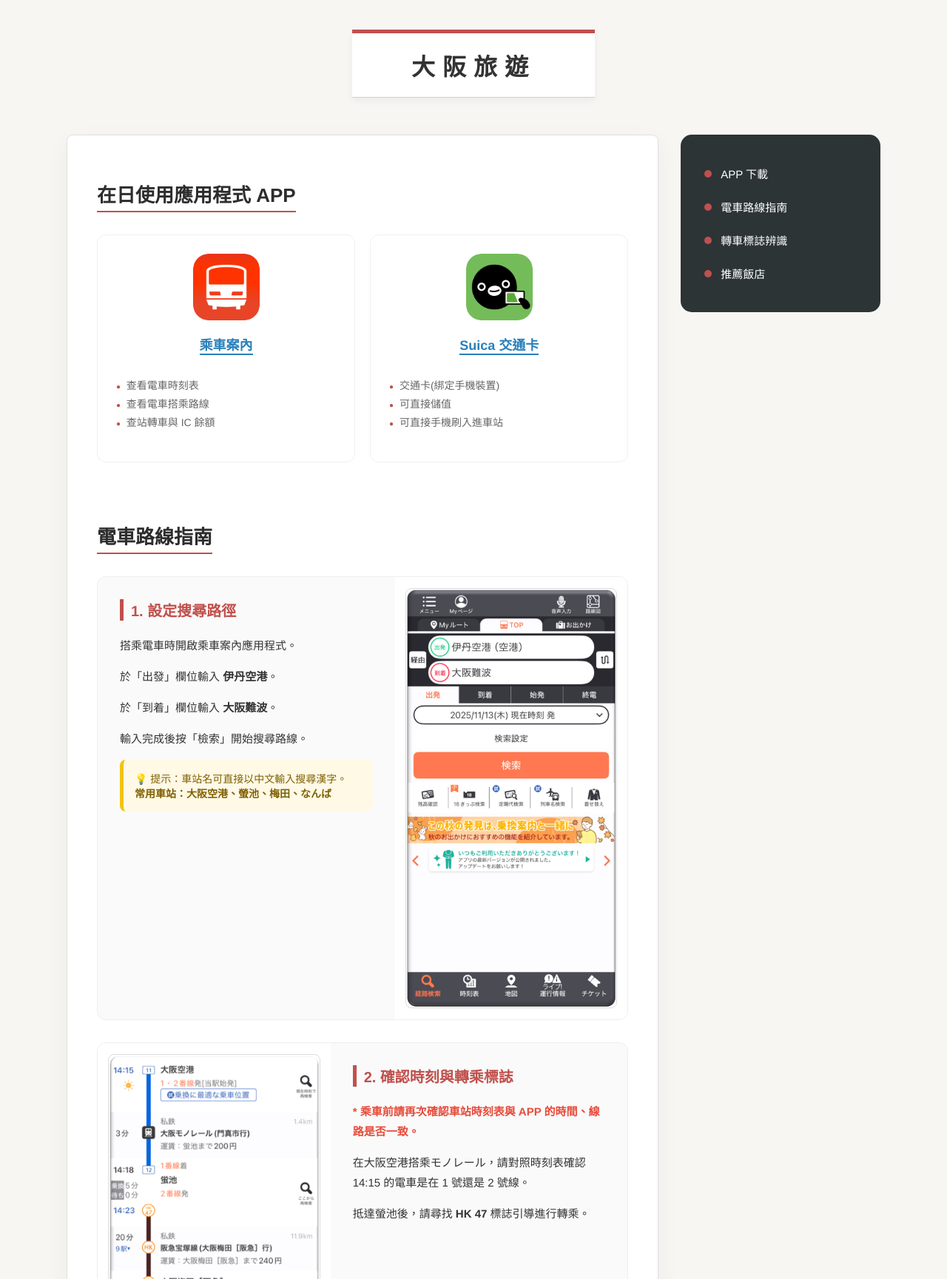
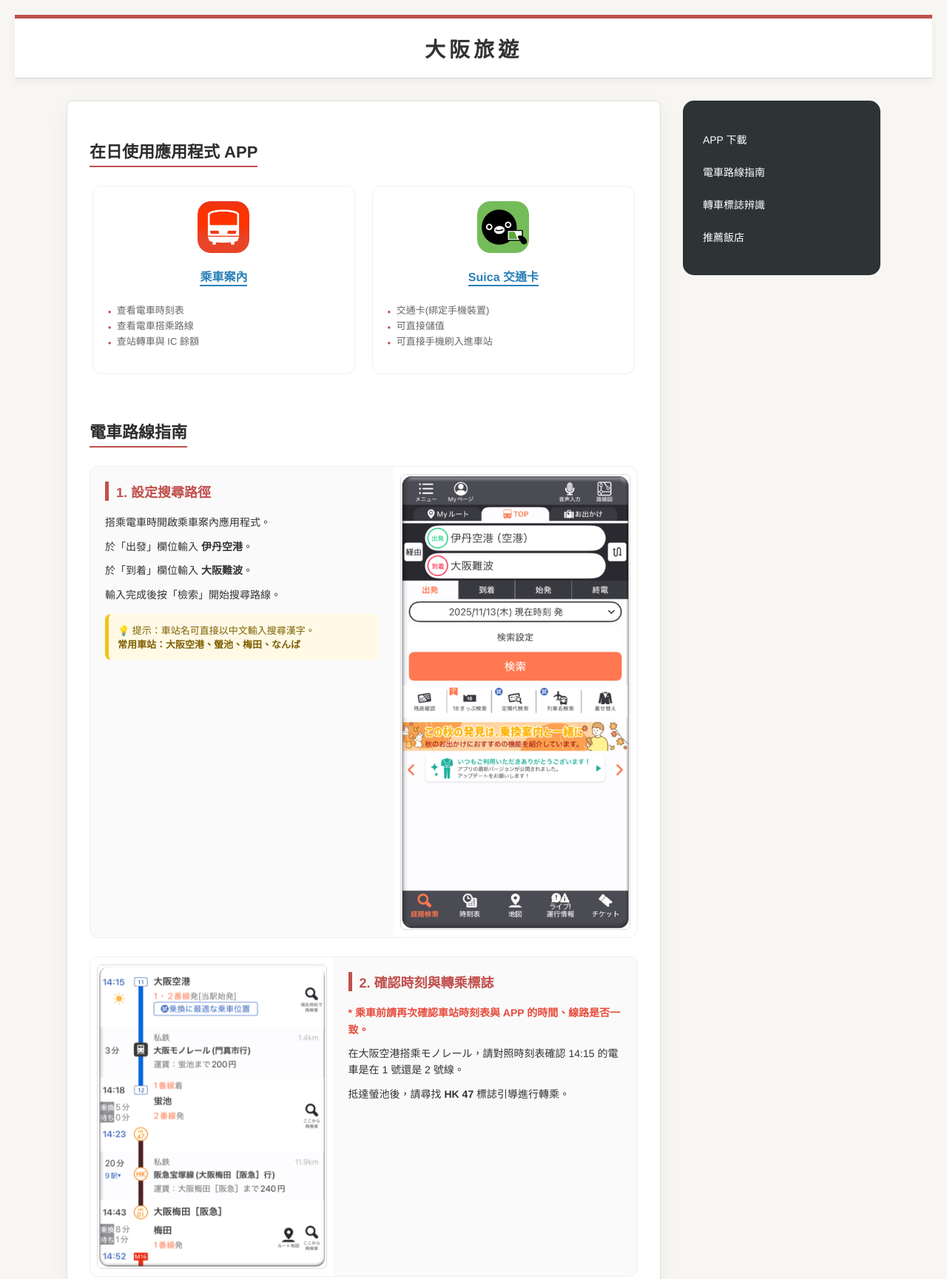
Before and after one commit to ChengHan16/Wu-website, a plain HTML site: page index.html in a window 1280 px wide. Shown: the top 1729 px of the page at 74% size. Drawn offline with Linux system fonts and the light colour scheme.

Commit message:
Update index.html

```diff
--- a/index.html
+++ b/index.html
@@ -2,7 +2,7 @@
 <html lang="zh-Hant">
 <head>
     <meta charset="UTF-8">
-    <meta name="viewport" content="width=device-width, initial-scale=1.0">
+    <meta name="viewport" content="width=device-width, initial-scale=1.0, maximum-scale=1.0, user-scalable=no">
     <title>大阪旅遊 - 交通與住宿指南</title>
     <style>
         /* 日式極簡風格設定 */
@@ -15,7 +15,7 @@
             display: flex;
             flex-direction: column;
             align-items: center;
-            padding: 40px 20px;
+            padding: 20px; /* 手機版縮小內距 */
         }
 
         /* 頂部大標題 */
@@ -23,13 +23,15 @@
             background-color: #fff;
             border-top: 5px solid #c0504d; /* 日本紅 */
             border-bottom: 1px solid #d1d1d1;
-            padding: 20px 80px;
-            font-size: 32px;
+            padding: 20px 40px; /* 優化手機內距 */
+            font-size: 28px; /* 手機縮小字體 */
             font-weight: 700;
-            margin-bottom: 50px;
-            letter-spacing: 10px;
+            margin-bottom: 30px;
+            letter-spacing: 5px; /* 手機縮小間距 */
             box-shadow: 0 4px 10px rgba(0,0,0,0.05);
             text-align: center;
+            width: 100%;
+            box-sizing: border-box;
         }
 
         .container {
@@ -42,20 +44,21 @@
         /* 左側主內容區 */
         .content-box {
             background: #ffffff;
-            padding: 40px;
+            padding: 30px; /* 優化手機內距 */
             flex: 2.5;
             border-radius: 8px;
             box-shadow: 0 10px 30px rgba(0, 0, 0, 0.05);
             border: 1px solid #e0e0e0;
+            overflow: hidden; /* 防止內容溢出 */
         }
 
-        .section-anchor { padding-top: 20px; margin-bottom: 60px; }
+        .section-anchor { padding-top: 20px; margin-bottom: 40px; }
 
         .content-title {
             color: #2d2d2d;
-            font-size: 26px;
+            font-size: 22px;
             font-weight: 700;
-            margin-bottom: 30px;
+            margin-bottom: 25px;
             border-bottom: 2px solid #c0504d;
             display: inline-block;
             padding-bottom: 5px;
@@ -65,65 +68,67 @@
         .apps-grid {
             display: flex;
             justify-content: space-around;
-            gap: 20px;
+            gap: 15px;
         }
         .app-item {
             width: 48%;
             background: #fff;
-            padding: 25px;
+            padding: 20px;
             border-radius: 12px;
             border: 1px solid #f0f0f0;
             text-align: center;
             transition: transform 0.3s;
+            box-sizing: border-box;
         }
         .app-item:hover { transform: translateY(-5px); box-shadow: 0 5px 15px rgba(0,0,0,0.08); }
-        .app-icon { width: 90px; height: 90px; border-radius: 20px; margin-bottom: 15px; }
-        .app-name { font-size: 18px; font-weight: bold; color: #2980b9; margin-bottom: 15px; display: inline-block; border-bottom: 2px solid #2980b9; }
-        .app-features { text-align: left; list-style: none; padding: 0; font-size: 14px; color: #666; line-height: 1.8; }
-        .app-features li::before { content: "● "; color: #c0504d; font-size: 10px; margin-right: 5px; }
+        .app-icon { width: 70px; height: 70px; border-radius: 18px; margin-bottom: 15px; }
+        .app-name { font-size: 16px; font-weight: bold; color: #2980b9; margin-bottom: 10px; display: inline-block; border-bottom: 2px solid #2980b9; }
+        .app-features { text-align: left; list-style: none; padding: 0; font-size: 13px; color: #666; line-height: 1.6; }
+        .app-features li::before { content: "● "; color: #c0504d; font-size: 8px; margin-right: 5px; }
 
         /* 電車路線步驟卡片 */
         .step-card {
             display: flex;
             background: #fafafa;
             border-radius: 12px;
-            margin-bottom: 30px;
+            margin-bottom: 25px;
             overflow: hidden;
             border: 1px solid #eee;
         }
         .step-card.reverse { flex-direction: row-reverse; }
-        .step-text { padding: 30px; flex: 1.2; }
-        .step-text h3 { color: #c0504d; margin-top: 0; font-size: 20px; border-left: 5px solid #c0504d; padding-left: 10px; }
-        .step-text p { line-height: 1.8; font-size: 15px; }
-        .step-image { flex: 1; background: #fff; display: flex; align-items: center; justify-content: center; padding: 15px; }
-        .step-image img { width: 100%; height: auto; border-radius: 8px; border: 1px solid #ddd; }
+        .step-text { padding: 20px; flex: 1.2; }
+        .step-text h3 { color: #c0504d; margin-top: 0; font-size: 18px; border-left: 5px solid #c0504d; padding-left: 10px; }
+        .step-text p { line-height: 1.6; font-size: 14px; margin: 10px 0; }
+        .step-image { flex: 1; background: #fff; display: flex; align-items: center; justify-content: center; padding: 10px; }
+        .step-image img { width: 100%; max-width: 100%; height: auto; border-radius: 6px; border: 1px solid #ddd; }
 
         .highlight-red { color: #e74c3c; font-weight: bold; }
-        .tip-box { background: #fff9e6; padding: 15px; border-radius: 8px; font-size: 14px; border-left: 5px solid #f1c40f; color: #7f6000; margin-top: 15px; }
+        .tip-box { background: #fff9e6; padding: 12px; border-radius: 8px; font-size: 13px; border-left: 5px solid #f1c40f; color: #7f6000; margin-top: 15px; }
 
         /* 標誌示意圖區塊 */
         .sign-image-container { width: 100%; border-radius: 12px; overflow: hidden; border: 1px solid #ddd; }
-        .sign-image-container img { width: 100%; display: block; }
+        .sign-image-container img { width: 100%; height: auto; display: block; }
 
         /* 飯店類別樣式 */
-        .hotel-list { display: flex; flex-direction: column; gap: 20px; }
+        .hotel-list { display: flex; flex-direction: column; gap: 15px; }
         .hotel-item {
             background: #fff;
-            padding: 20px;
+            padding: 18px;
             border-radius: 12px;
             border: 1px solid #eee;
             transition: all 0.3s;
         }
         .hotel-item:hover { border-color: #c0504d; box-shadow: 0 5px 15px rgba(0,0,0,0.05); }
-        .hotel-name { font-size: 18px; font-weight: bold; color: #c0504d; margin-bottom: 10px; display: block; }
-        .hotel-info { font-size: 14px; line-height: 1.6; color: #555; }
-        .hotel-link { color: #2980b9; text-decoration: underline; font-size: 13px; margin-top: 8px; display: inline-block; }
+        .hotel-name { font-size: 17px; font-weight: bold; color: #c0504d; margin-bottom: 8px; display: block; }
+        .hotel-price { font-size: 13px; font-weight: bold; color: #d35400; background: #fdf2e9; display: inline-block; padding: 2px 8px; border-radius: 4px; margin-bottom: 8px; }
+        .hotel-info { font-size: 13px; line-height: 1.5; color: #555; }
+        .hotel-link { color: #2980b9; text-decoration: underline; font-size: 12px; margin-top: 10px; display: inline-block; }
 
         /* 右側導覽選單 */
         .sidebar {
             background: #2d3436;
             color: white;
-            padding: 30px 20px;
+            padding: 30px 15px;
             flex: 0.8;
             border-radius: 15px;
             height: fit-content;
@@ -131,20 +136,32 @@
             top: 20px;
         }
         .sidebar-link { text-decoration: none; color: white; display: block; }
-        .sidebar-item { display: flex; align-items: center; padding: 12px; transition: background 0.3s; border-radius: 8px; font-size: 15px; }
+        .sidebar-item { display: flex; align-items: center; padding: 12px; transition: background 0.3s; border-radius: 8px; font-size: 14px; }
         .sidebar-item:hover { background: rgba(255,255,255,0.1); }
-        .circle-icon { width: 10px; height: 10px; background: #c0504d; border-radius: 50%; margin-right: 12px; }
+        .circle-icon { width: 8px; height: 8px; background: #c0504d; border-radius: 50%; margin-right: 12px; }
 
-        /* 手機版 RWD 適配 */
+        /* 手機版 RWD 適配 (精準優化) */
         @media (max-width: 768px) {
-            .container { flex-direction: column-reverse; }
-            .sidebar { position: relative; top: 0; display: flex; flex-wrap: wrap; justify-content: center; gap: 10px; padding: 15px; }
-            .sidebar-item { border: 1px solid rgba(255,255,255,0.3); }
-            .apps-grid { flex-direction: column; }
+            body { padding: 10px; }
+            .container { flex-direction: column-reverse; gap: 20px; }
+            .main-title { padding: 15px 10px; font-size: 22px; letter-spacing: 2px; }
+            .content-box { padding: 20px; border-radius: 0; border: none; box-shadow: none; width: 100%; box-sizing: border-box; }
+
+            /* APP 下載手機版排列 */
+            .apps-grid { flex-direction: column; gap: 15px; }
             .app-item { width: 100%; }
+
+            /* 導覽選單手機版排列 */
+            .sidebar { position: static; display: grid; grid-template-columns: 1fr 1fr; gap: 10px; padding: 15px; border-radius: 8px; }
+            .sidebar-item { padding: 8px; justify-content: center; border: 1px solid rgba(255,255,255,0.2); font-size: 13px; }
+            .circle-icon { display: none; } /* 手機版隱藏圓點省空間 */
+
+            /* 電車卡片手機版排列 */
             .step-card, .step-card.reverse { flex-direction: column; }
             .step-image { width: 100%; }
-            .main-title { padding: 15px 30px; font-size: 24px; letter-spacing: 5px; }
+            .step-text { width: 100%; box-sizing: border-box; }
+
+            .content-title { font-size: 20px; width: 100%; display: block; text-align: center; border-bottom: 2px solid #c0504d; padding-bottom: 10px; }
         }
     </style>
 </head>
@@ -240,16 +257,19 @@
                 <div class="hotel-list">
                     <div class="hotel-item">
                         <span class="hotel-name">大阪難波相鐵 GRAND FRESA</span>
+                        <span class="hotel-price">平均房價：約 TWD 3,500 - 4,500 / 晚</span>
                         <div class="hotel-info">位於難波鬧區，周邊購物美食極其便利，且步行即可抵達多個地鐵站，是自由行的理想首選。</div>
                         <a href="https://sotetsu-hotels.com/grand-fresa/namba/" target="_blank" class="hotel-link">查看官方網站</a>
                     </div>
                     <div class="hotel-item">
-                        <span class="hotel-name">ホテルユニゾ大阪心斎橋 (Hotel Unizo Osaka Shinsaibashi)</span>
+                        <span class="hotel-name">ホテルユニゾ大阪心斎橋</span>
+                        <span class="hotel-price">平均房價：約 TWD 2,800 - 3,800 / 晚</span>
                         <div class="hotel-info">緊鄰心齋橋商店街，提供簡潔現代的住宿空間，對於喜愛逛街購物的旅客而言非常便利。</div>
                         <a href="https://www.unizo-hotel.co.jp/osaka.s/" target="_blank" class="hotel-link">查看官方網站</a>
                     </div>
                     <div class="hotel-item">
-                        <span class="hotel-name">クロスホテル大阪 (Cross Hotel Osaka)</span>
+                        <span class="hotel-name">クロスホテル大阪</span>
+                        <span class="hotel-price">平均房價：約 TWD 5,500 - 7,500 / 晚</span>
                         <div class="hotel-info">座落於戎橋筋入口旁，設計感十足，房間寬敞舒適，下樓即可享受道頓堀的熱鬧氛圍。</div>
                         <a href="https://www.crosshotel.com/osaka/" target="_blank" class="hotel-link">查看官方網站</a>
                     </div>
@@ -260,16 +280,16 @@
 
         <div class="sidebar">
             <a href="#app-section" class="sidebar-link">
-                <div class="sidebar-item"><div class="circle-icon"></div> APP 下載</div>
+                <div class="sidebar-item">APP 下載</div>
             </a>
             <a href="#route-section" class="sidebar-link">
-                <div class="sidebar-item"><div class="circle-icon"></div> 電車路線指南</div>
+                <div class="sidebar-item">電車路線指南</div>
             </a>
             <a href="#sign-section" class="sidebar-link">
-                <div class="sidebar-item"><div class="circle-icon"></div> 轉車標誌辨識</div>
+                <div class="sidebar-item">轉車標誌辨識</div>
             </a>
             <a href="#hotel-section" class="sidebar-link">
-                <div class="sidebar-item"><div class="circle-icon"></div> 推薦飯店</div>
+                <div class="sidebar-item">推薦飯店</div>
             </a>
         </div>
     </div>
```
